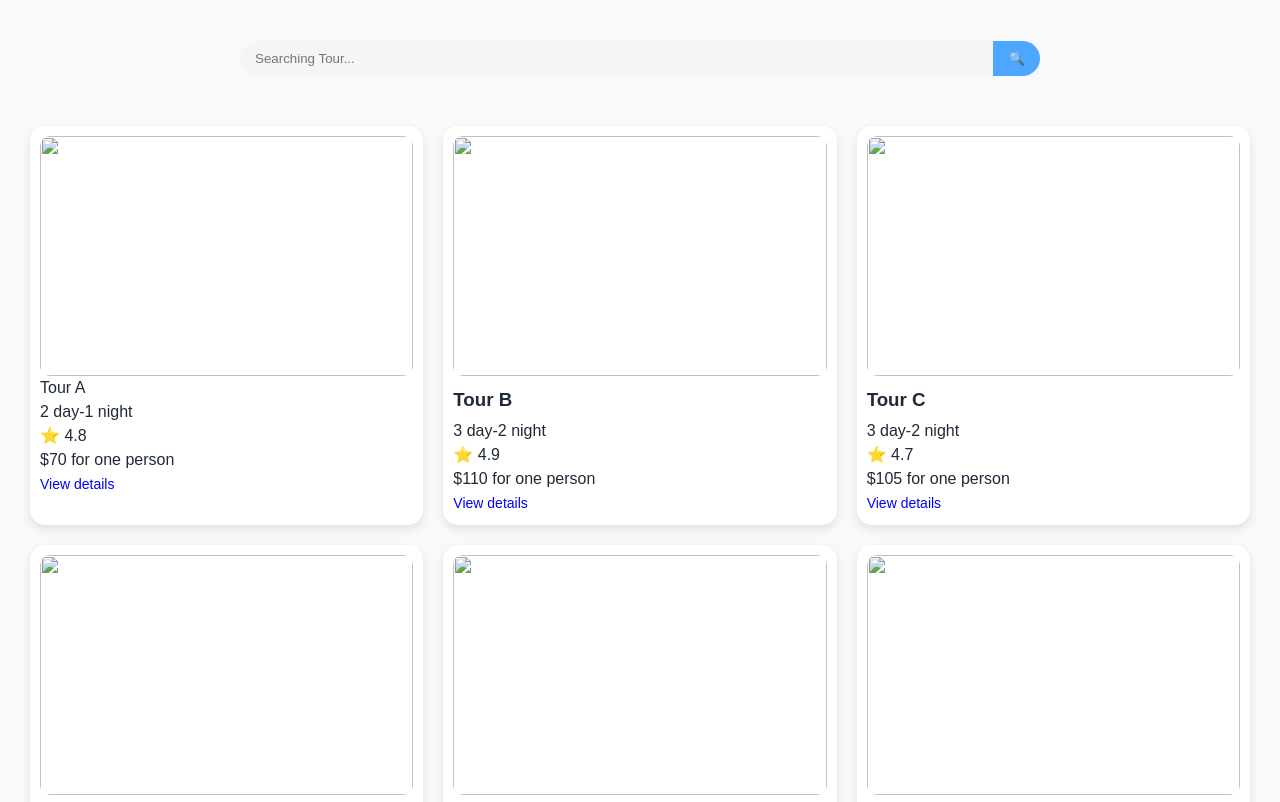
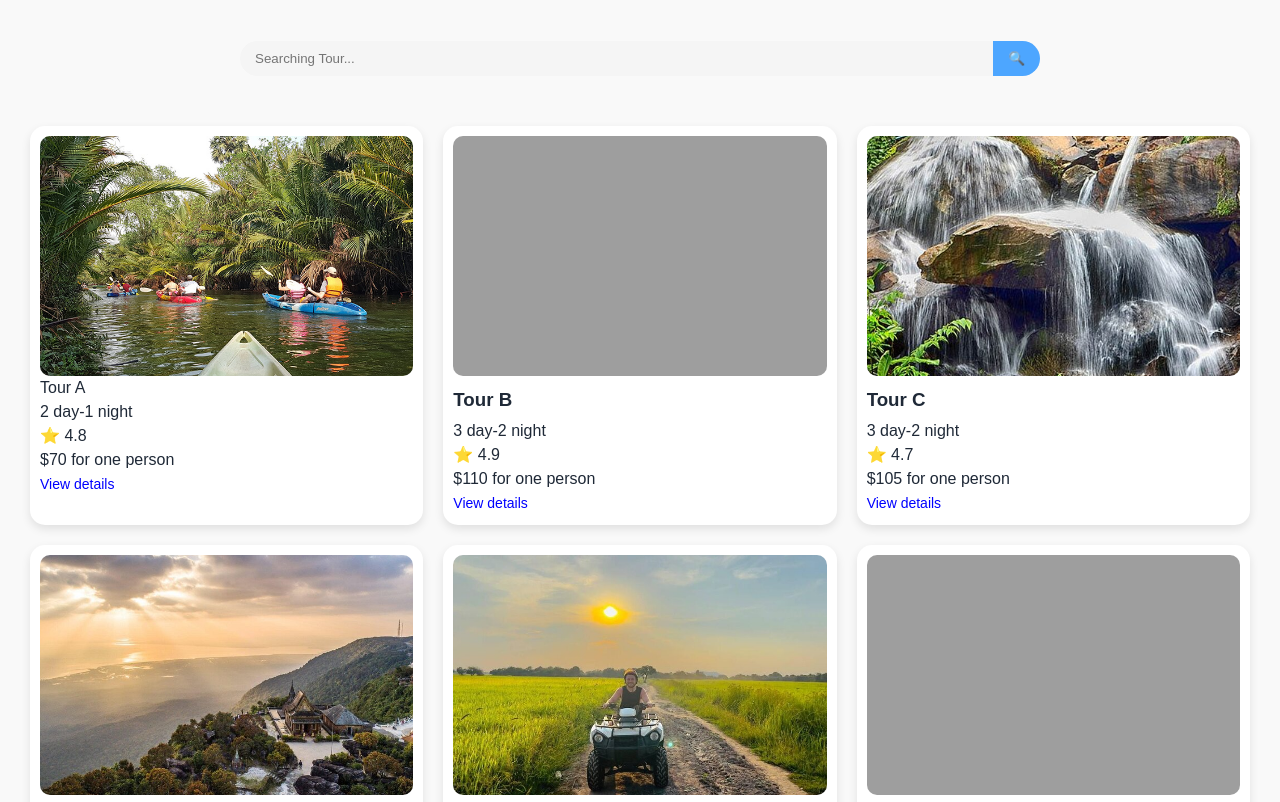
Before and after one commit to Hen-Sopanha/Web_Design_Tour-booking-System, a plain HTML site: page pages/tour-listing.html in a window 1280 px wide. Shown: the part 93-895 px from the top of the page. Drawn offline with Linux system fonts and the light colour scheme; the site is published under a folder, as on GitHub Pages, so addresses that start at the root find nothing.

Commit message:
change path

```diff
--- a/pages/tour-listing.html
+++ b/pages/tour-listing.html
@@ -197,7 +197,7 @@ width: 100%;
 
     <!-- Row 1 -->
      <div class="tour-card">
-         <img src ="/Web_Design_Tour-booking-System/assets/video/images/TourA.jpg">
+         <img src ="../assets/video/images/TourA.jpg">
         <h3h3>Tour A</h3h3>
          <p>2 day-1 night</p>
          <p>⭐ 4.8</p>
@@ -206,7 +206,7 @@ width: 100%;
     </div>
 
   <div class="tour-card">
-    <img src="/Web_Design_Tour-booking-System/assets/video/images/TourB.jpg">
+    <img src="../assets/video/images/TourB.jpg">
     <h3>Tour B</h3>
     <p>3 day-2 night</p>
     <p>⭐ 4.9</p>
@@ -215,7 +215,7 @@ width: 100%;
   </div>
 
   <div class="tour-card">
-    <img src="/Web_Design_Tour-booking-System/assets/video/images/TourC.jpg">
+    <img src="../assets/video/images/TourC.jpg">
     <h3>Tour C</h3>
     <p>3 day-2 night</p>
     <p>⭐ 4.7</p>
@@ -225,7 +225,7 @@ width: 100%;
 
   <!-- Row 2 -->
   <div class="tour-card">
-    <img src="/Web_Design_Tour-booking-System/assets/video/images/TourD.jpg">
+    <img src="../assets/video/images/TourD.jpg">
     <h3>Tour D</h3>
     <p>4 day-3 night</p>
     <p>⭐ 4.6</p>
@@ -234,7 +234,7 @@ width: 100%;
   </div>
 
   <div class="tour-card">
-    <img src="/Web_Design_Tour-booking-System/assets/video/images/TourE.jpg">
+    <img src="../assets/video/images/TourE.jpg">
     <h3>Tour E</h3>
     <p>4 day-3 night</p>
     <p>⭐ 4.8</p>
@@ -243,7 +243,7 @@ width: 100%;
   </div>
 
   <div class="tour-card">
-    <img src="/Web_Design_Tour-booking-System/assets/video/images/TourF.jpg">
+    <img src="../assets/video/images/TourF.jpg">
     <h3>Tour F</h3>
     <p>1 Week</p>
     <p>⭐ 4.9</p>
```
